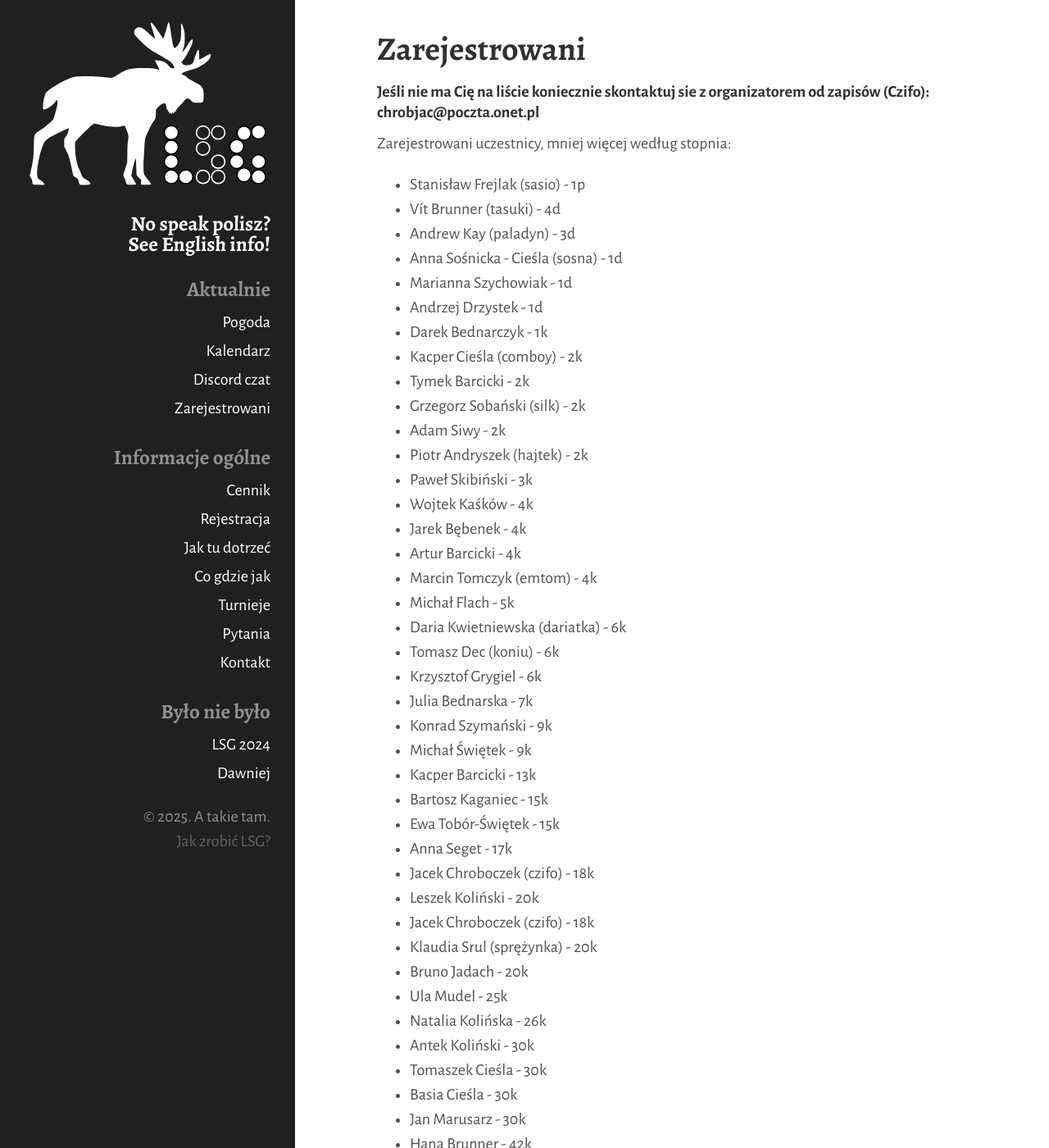
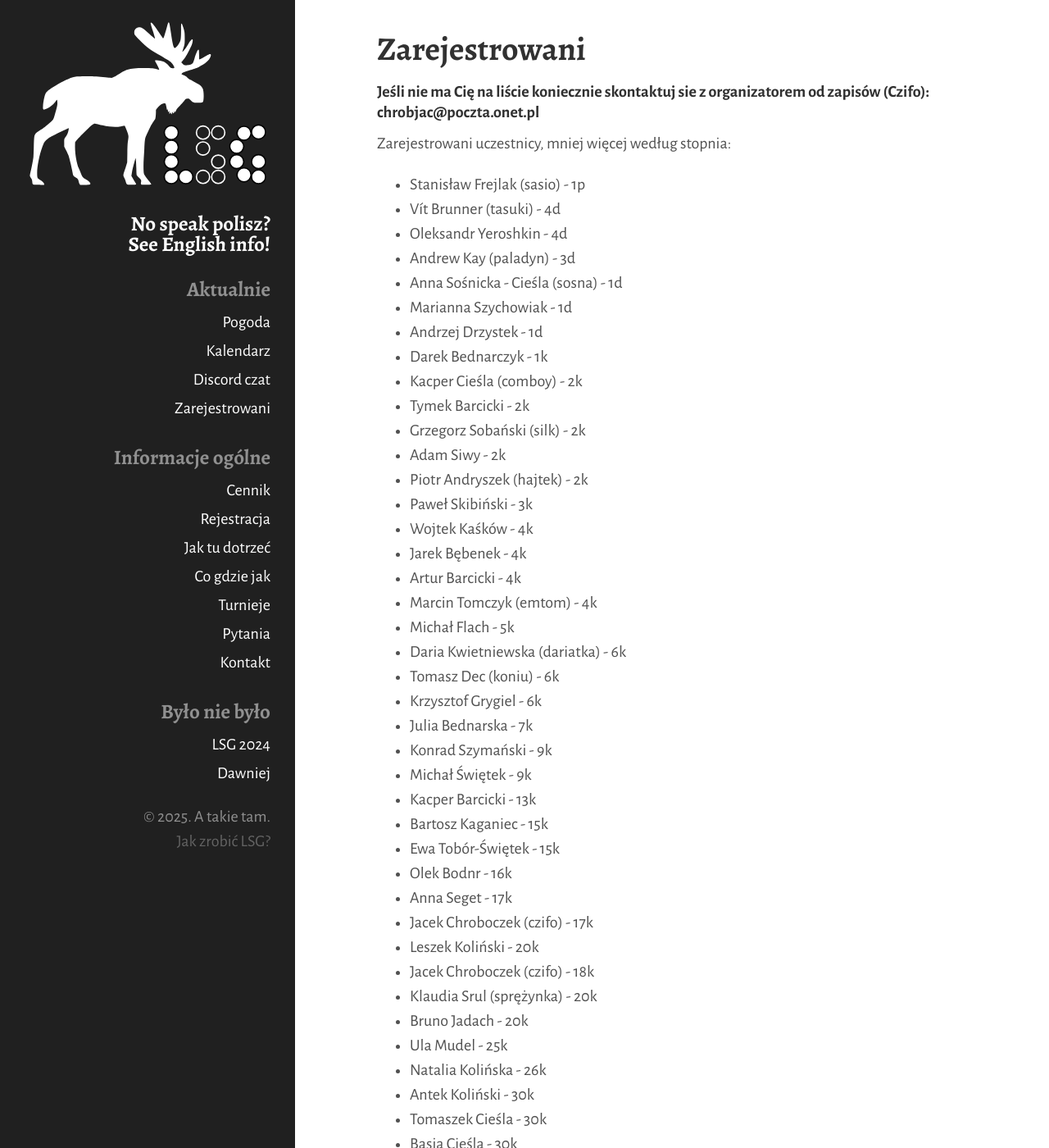
Before and after one commit to tasuki/lsg, a Jekyll site: the page built from _pages/zarejestrowani.md, in a window 1280 px wide and 1400 px high. Shown: the whole window at 82% size. Built offline with Jekyll 4.4.1, drawn with Linux system fonts in a browser that asks for light colours; some of the changed text lies outside the part shown.

Commit message:
Update zarejestrowani.md

```diff
--- a/_pages/zarejestrowani.md
+++ b/_pages/zarejestrowani.md
@@ -11,6 +11,7 @@ title: Zarejestrowani
 Zarejestrowani uczestnicy, mniej więcej według stopnia:
 - Stanisław Frejlak (sasio) - 1p
 - Vít Brunner (tasuki) - 4d
+- Oleksandr Yeroshkin - 4d
 - Andrew Kay (paladyn) - 3d
 - Anna Sośnicka - Cieśla (sosna) - 1d
 - Marianna Szychowiak - 1d
@@ -36,8 +37,9 @@ Zarejestrowani uczestnicy, mniej więcej według stopnia:
 - Kacper Barcicki - 13k
 - Bartosz Kaganiec - 15k
 - Ewa Tobór-Świętek - 15k
+- Olek Bodnr - 16k
 - Anna Seget - 17k
-- Jacek Chroboczek (czifo) - 18k
+- Jacek Chroboczek (czifo) - 17k
 - Leszek Koliński - 20k
 - Jacek Chroboczek (czifo) - 18k
 - Klaudia Srul (sprężynka) - 20k
```
Also changed, not shown: other parts of _pages/zarejestrowani.md (+2 -0 lines).
